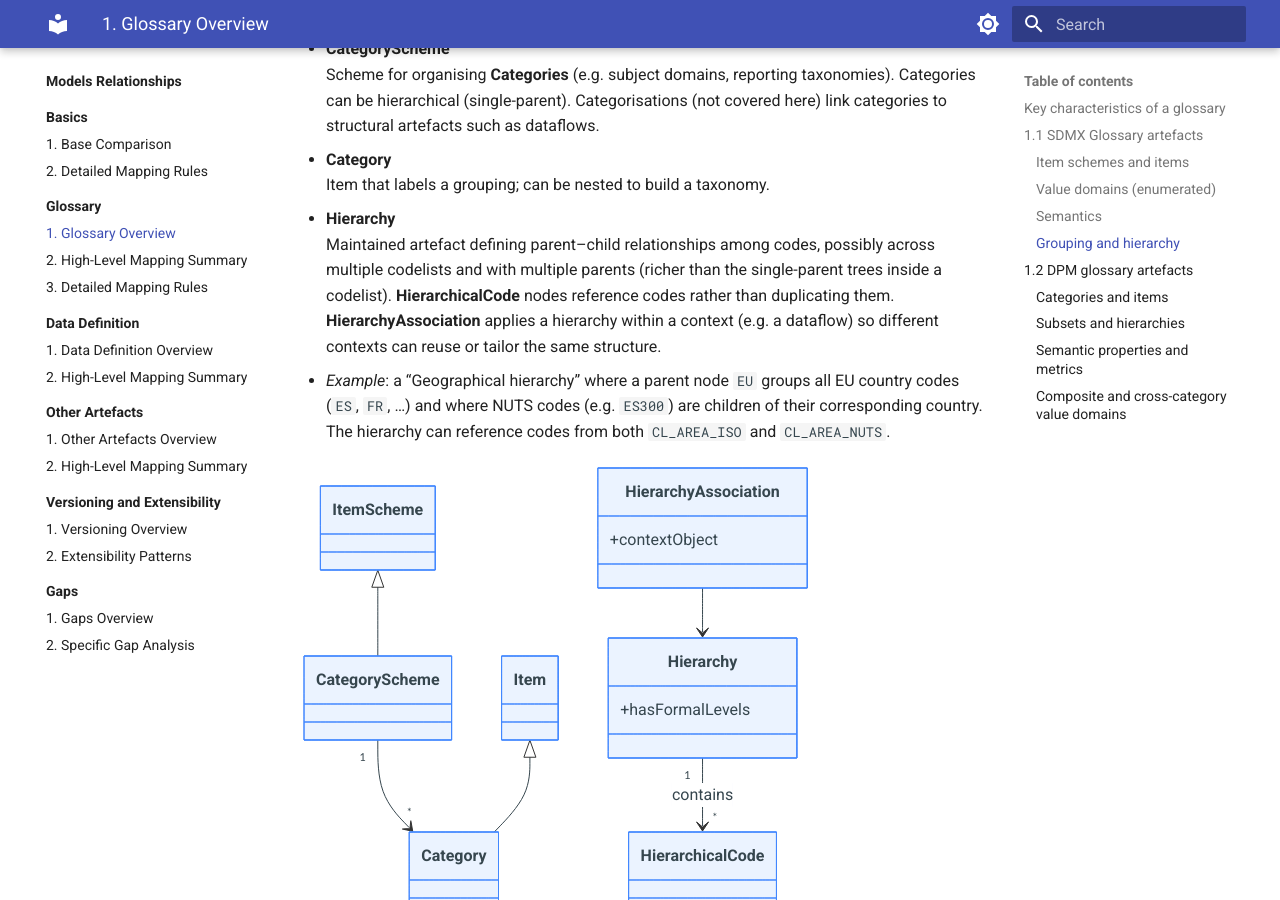
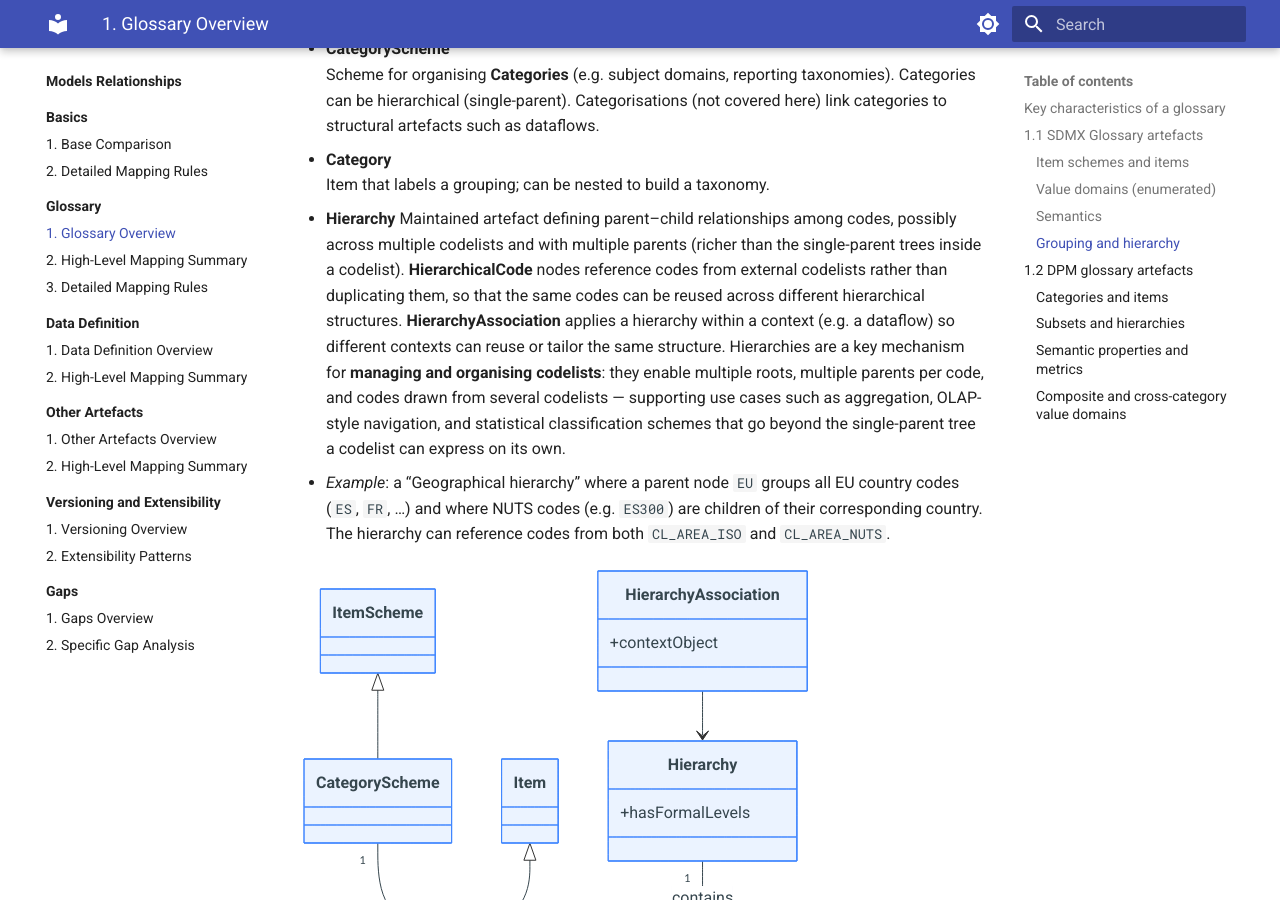
Before and after one commit to sdmx-twg/wp-sdmx-dpm, an MkDocs documentation site: the page built from docs/models-relationships/01_glossary/01_glossary_overview.md, in a window 1280 px wide and 900 px high, scrolled down 4452 px. Built offline with MkDocs 1.6.1 and Material for MkDocs 9.7.7, drawn with Linux system fonts in a browser that asks for light colours.

Commit message:
fix: emphasise hierarchy role in managing codelists
Partially addresses #17 — expand the Hierarchy bullet to highlight
that hierarchies are a key mechanism for managing and organising
codelists (multiple parents, multiple roots, codes from several
codelists, OLAP/aggregation/classification use cases).

````diff
--- a/docs/models-relationships/01_glossary/01_glossary_overview.md
+++ b/docs/models-relationships/01_glossary/01_glossary_overview.md
@@ -105,7 +105,8 @@ classDiagram
   Item that labels a grouping; can be nested to build a taxonomy.
 
 - **Hierarchy**
-  Maintained artefact defining parent–child relationships among codes, possibly across multiple codelists and with multiple parents (richer than the single-parent trees inside a codelist). **HierarchicalCode** nodes reference codes rather than duplicating them. **HierarchyAssociation** applies a hierarchy within a context (e.g. a dataflow) so different contexts can reuse or tailor the same structure.
+  Maintained artefact defining parent–child relationships among codes, possibly across multiple codelists and with multiple parents (richer than the single-parent trees inside a codelist). **HierarchicalCode** nodes reference codes from external codelists rather than duplicating them, so that the same codes can be reused across different hierarchical structures. **HierarchyAssociation** applies a hierarchy within a context (e.g. a dataflow) so different contexts can reuse or tailor the same structure.
+  Hierarchies are a key mechanism for **managing and organising codelists**: they enable multiple roots, multiple parents per code, and codes drawn from several codelists — supporting use cases such as aggregation, OLAP-style navigation, and statistical classification schemes that go beyond the single-parent tree a codelist can express on its own.
   - *Example*: a “Geographical hierarchy” where a parent node `EU` groups all EU country codes (`ES`, `FR`, …) and where NUTS codes (e.g. `ES300`) are children of their corresponding country. The hierarchy can reference codes from both `CL_AREA_ISO` and `CL_AREA_NUTS`.
 
 ```mermaid
````
